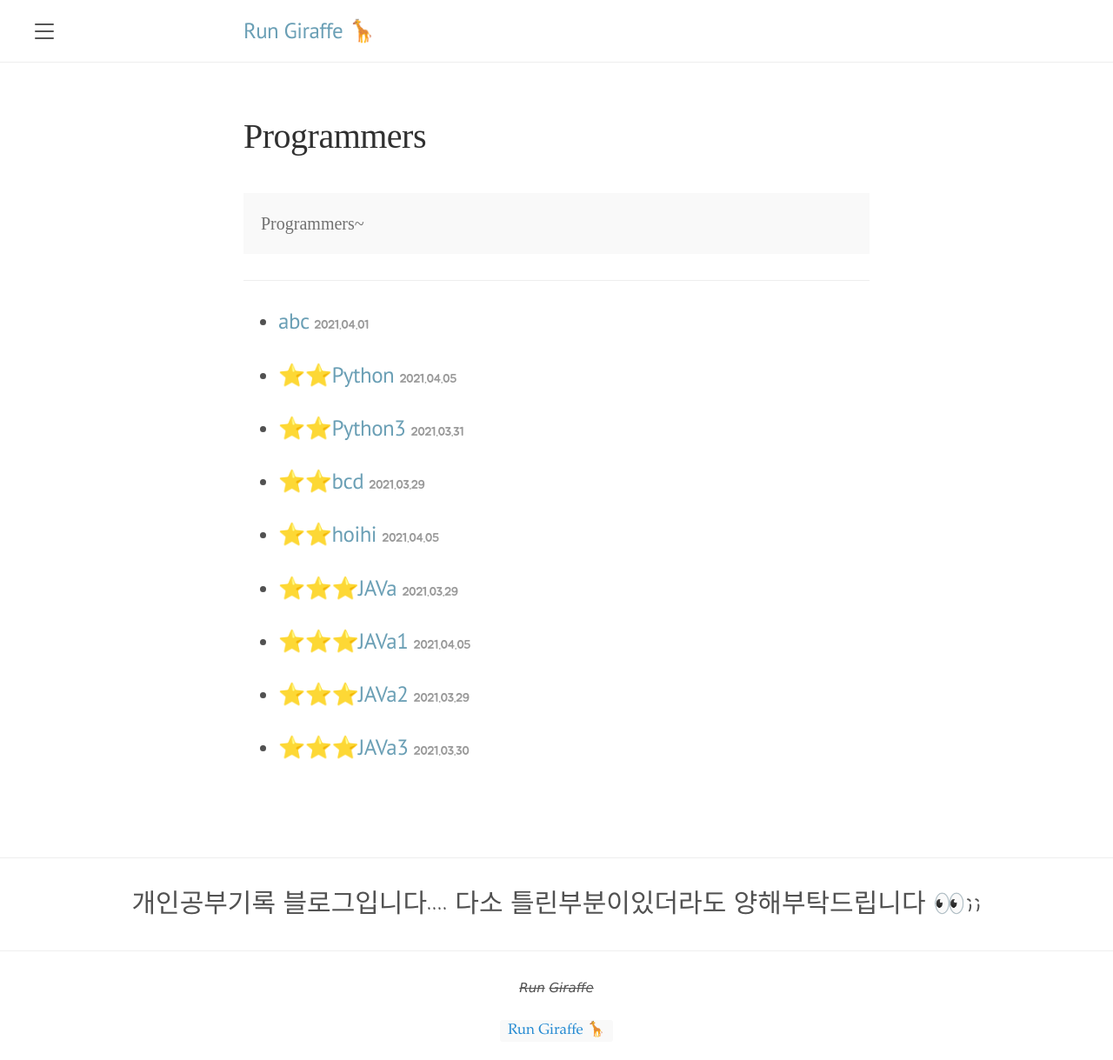
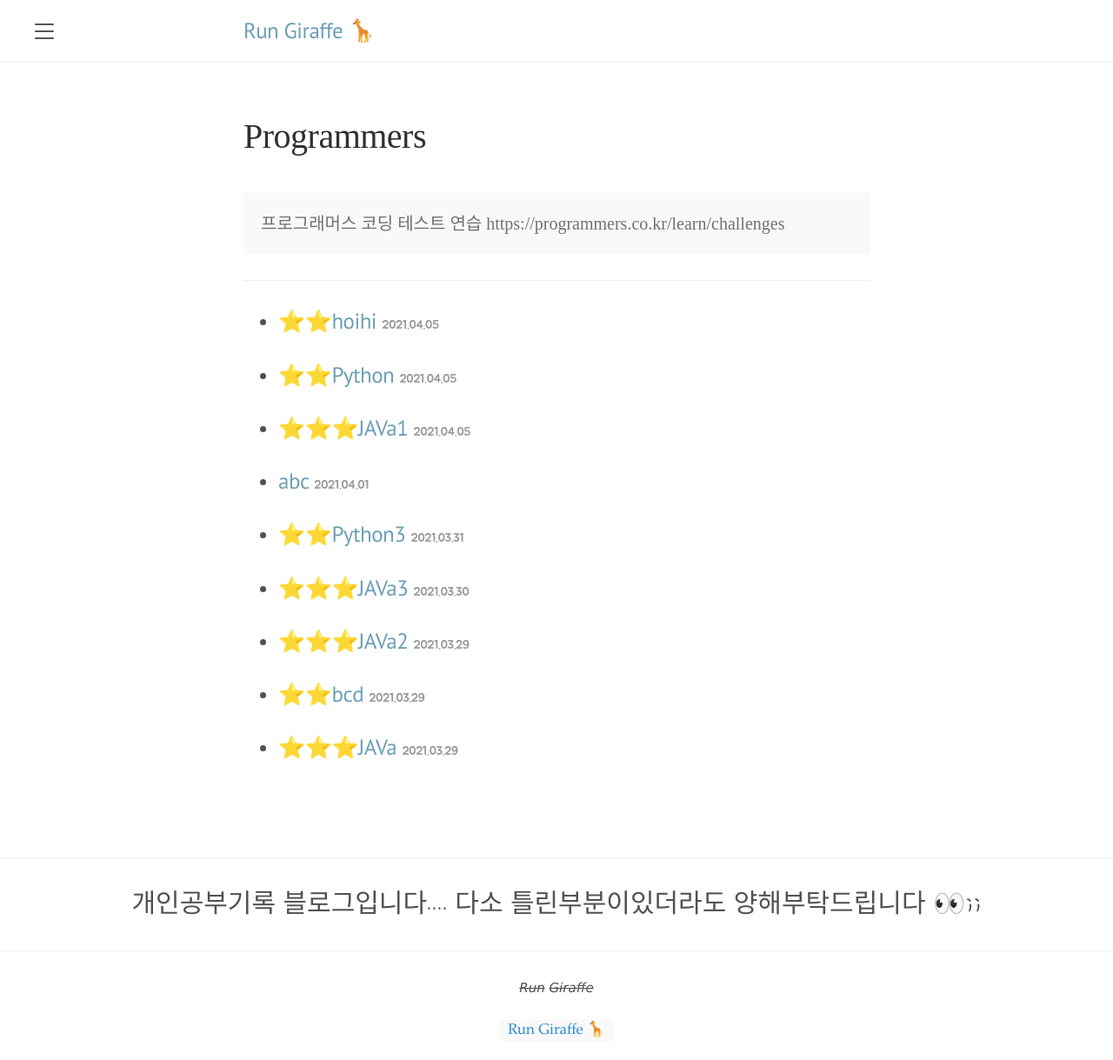
Before and after one commit to froggy0m0/froggy0m0.github.io, a Jekyll site: the page built from categories/Programmers.md, in a window 1280 px wide. Shown: the whole page at 87% size. Built offline with Jekyll 4.4.1, drawn with Linux system fonts in a browser that asks for light colours.

Commit message:
Update Programmers.md

```diff
--- a/categories/Programmers.md
+++ b/categories/Programmers.md
@@ -3,6 +3,5 @@
 title: Programmers
 permalink: 'categories/Programmers'
 description: >
-  Programmers~
-order: title
+  프로그래머스 코딩 테스트 연습 https://programmers.co.kr/learn/challenges
 ---
```
